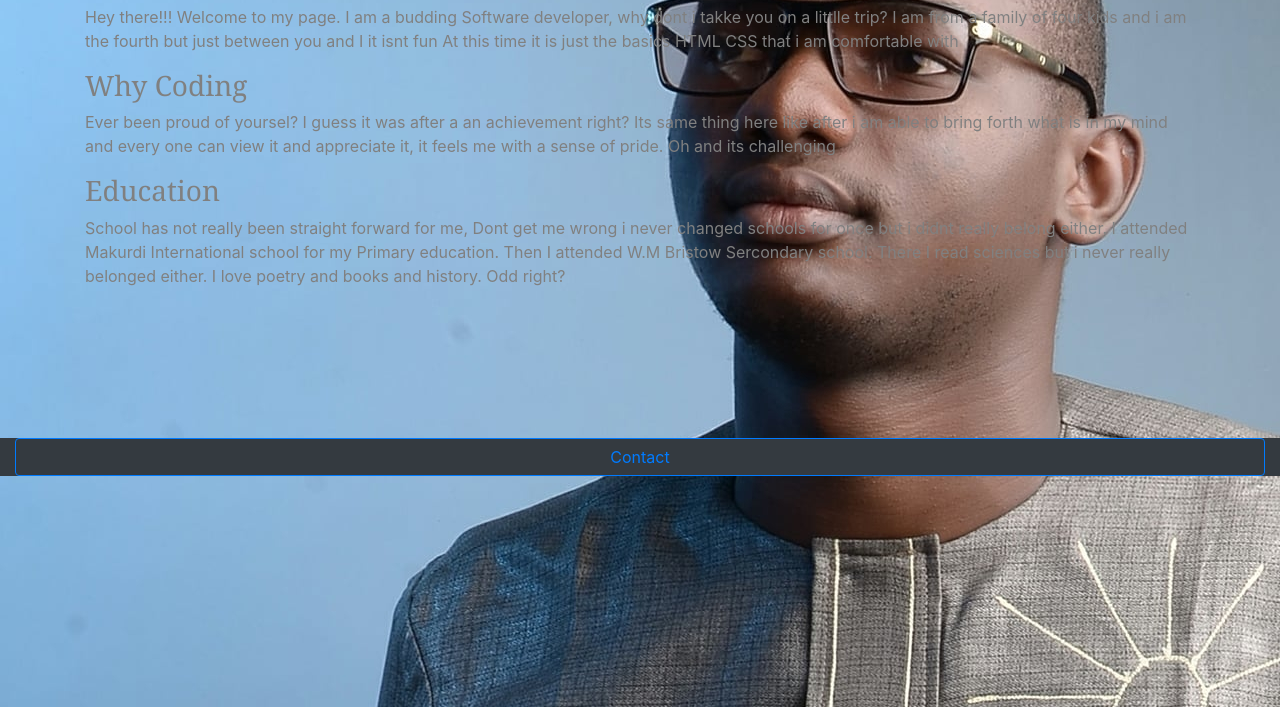
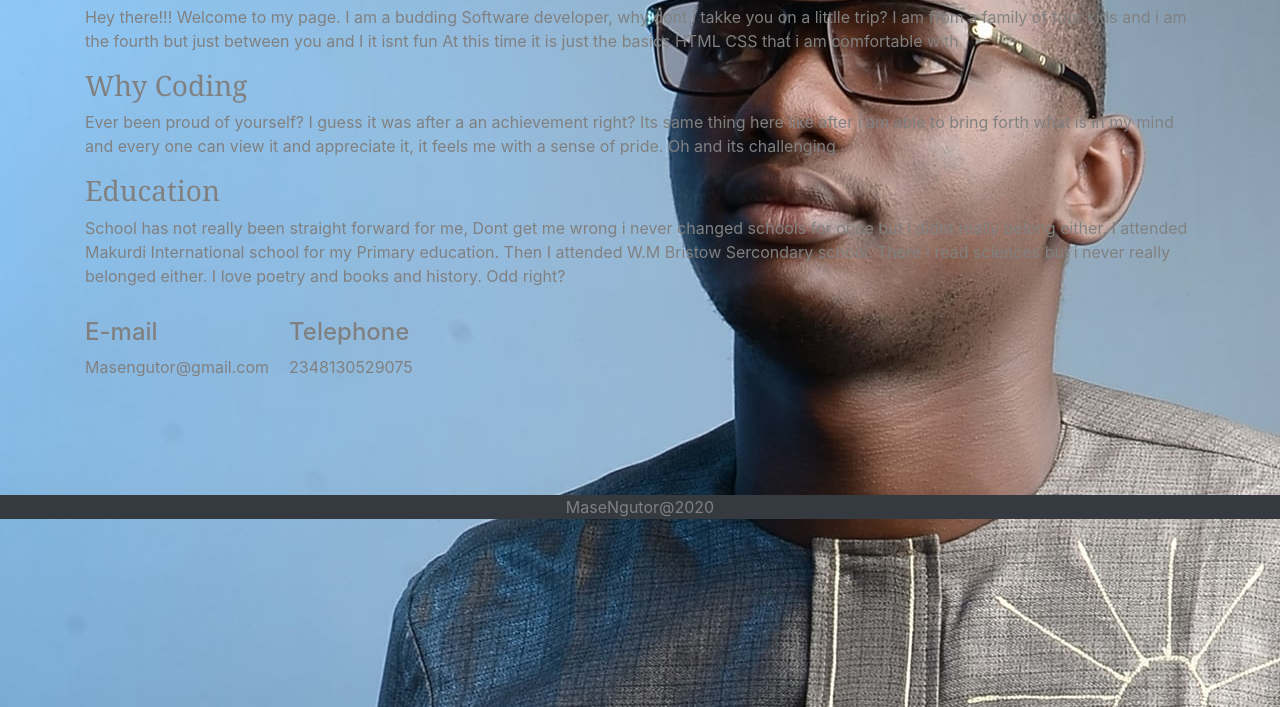
Before and after one commit to MaseDavid/MaseDavid.github.io, a plain HTML site: page index.html.html in a window 1280 px wide. Shown: the part 93-800 px from the top of the page. Drawn offline with nearby package versions, Linux system fonts and the light colour scheme; a script that the page names is missing; a web font is replaced by a local one.

Commit message:
initial commit

```diff
--- a/index.html.html
+++ b/index.html.html
@@ -50,18 +50,34 @@
         <div class="col-6-md" id="why">
         <h3>Why Coding</h3>
         <p>
-            Ever been proud of yoursel? I guess it was after a an achievement right? Its same thing here like after i am able to bring forth what is in my mind and every one can view it and appreciate it, it feels me with a sense of pride. Oh and its challenging
+            Ever been proud of yourself? I guess it was after a an achievement right? Its same thing here like after i am able to bring forth what is in my mind and every one can view it and appreciate it, it feels me with a sense of pride. Oh and its challenging
         </p>
         </div>
         <div class="col-6-md">
             <h3>Education </h3>
             <p> School has not really been straight forward for me, Dont get me wrong i never changed schools for once but i didnt really belong either. I attended Makurdi International school for my Primary education. Then I attended W.M Bristow Sercondary school. There I read sciences but i never really belonged either. I love poetry and books and history. Odd right? </p>
                 </div>
+
+                <div class="container" id="connect">
+                    <div class="row">
+                        <div class="col-6-md">
+                            <h4>E-mail</h4>
+                            <p>Masengutor@gmail.com</p>
+                        </div>
+
+                        <div class="col-6-md ml-150 mr-auto" id="phone">
+                            <h4>Telephone</h4>
+                            <p>2348130529075</p>
+                        </div>
+                    </div>
+                </div>
+
         </div>
 
         <div class="container-fluid  bg-dark mt- ml-auto mr-auto">
         <footer>
-            <button type="button" class="btn btn-outline-primary btn-block"> Contact</button>
+            <p>MaseNgutor@2020</p>
+
 
         </footer>
         </div>
--- a/personal.css
+++ b/personal.css
@@ -10,12 +10,19 @@ body{
     background-image: url("/Mase.jpg");
     background-color: aquamarine;
 }
+#connect{
+    margin-top: 30px;
+}
+#phone{
+    margin-left: 20px;
+}
 footer{
-    margin-top: 150px;
+    text-align: center;
+    margin-top: 100px;
 
 }
-@media screen and (min-width: 951px)  and (max-width: 1500px) {
+@media screen and (min-width: 451px)  and (max-width: 1500px) {
     .wrapper{
-        width: 50%;
+        width: 70%;
      }
 }
```
